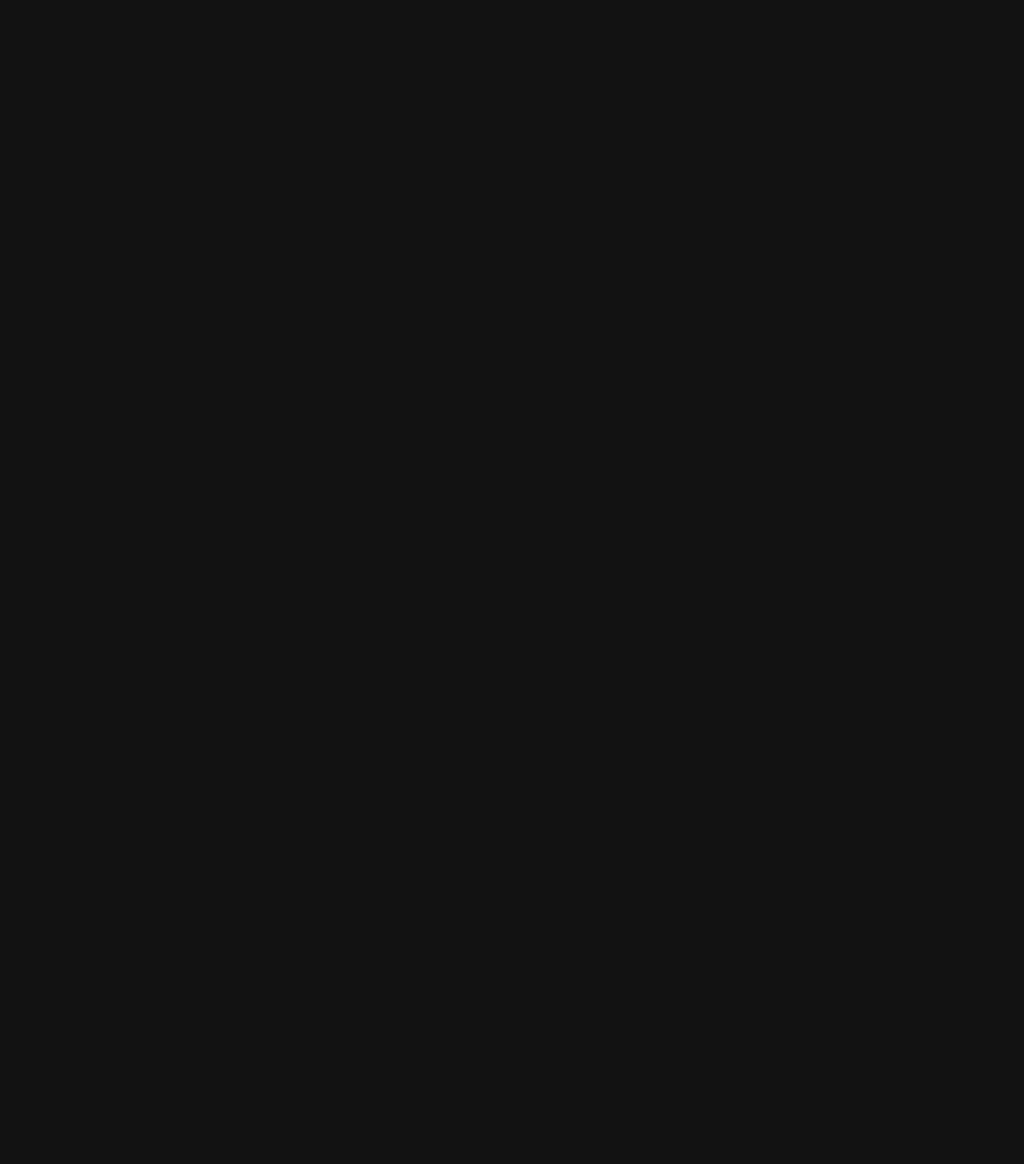
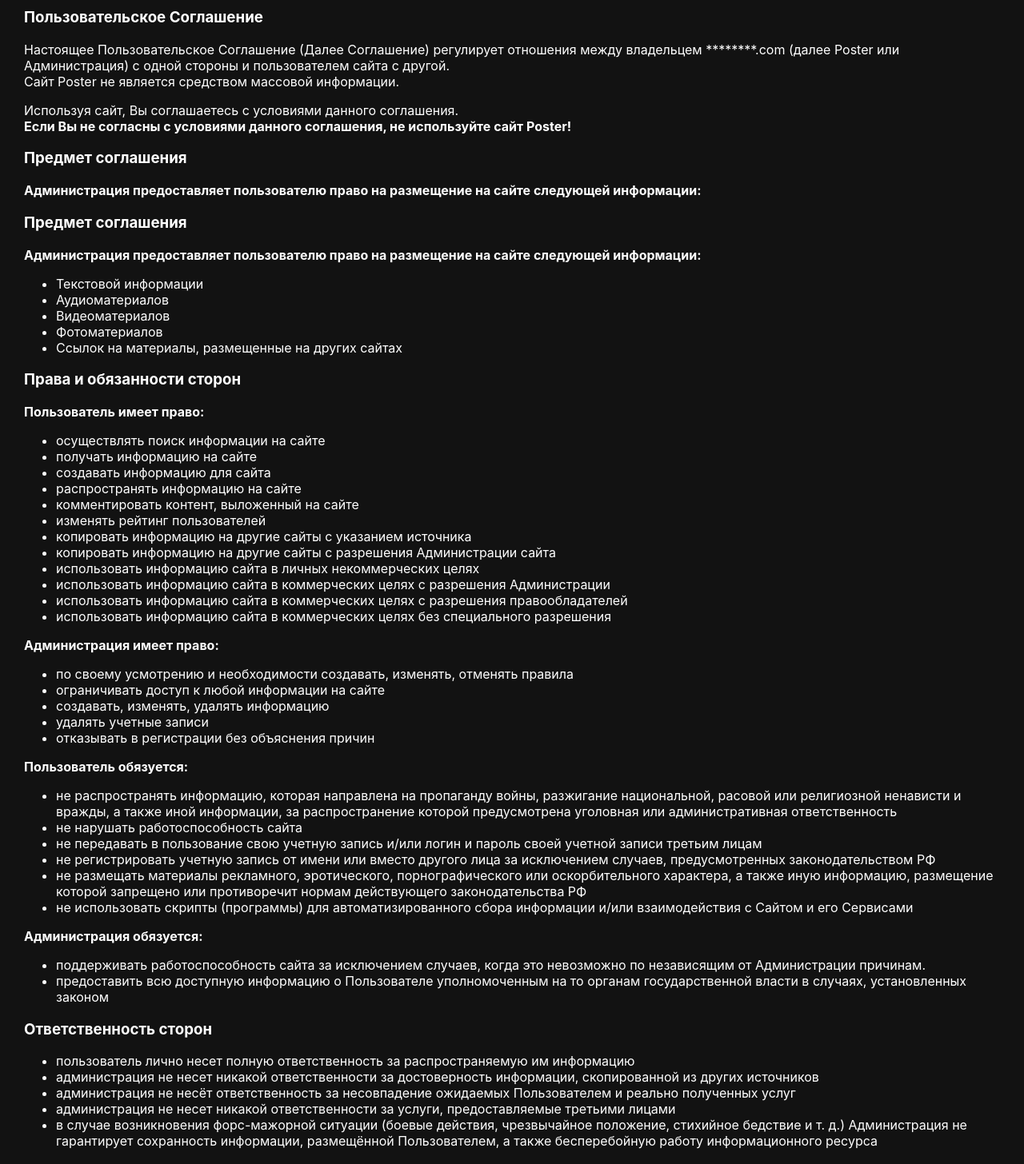
Before and after one commit to ShizzaHo/Poster, a React (Create React App) app: page /userAgreement in a window 1280 px wide. Before the commit this address had no page. Shown: the part 20-1476 px from the top of the page at 80% size. Before the commit the page ends 800 px from the top, so only its background shows below. Built offline with nearby package versions, Linux system fonts and the light colour scheme.

Commit message:
небольшой фикс + добавление пользов. соглашения

```diff
--- a/src/App.js
+++ b/src/App.js
@@ -5,8 +5,10 @@ export default function App() {
   const state = useSelector(state => state);
 
   return (
-    <>
-      hi
-    </>
+    <main>
+      <a href='/signup'>Регистрация</a><br></br>
+      <a href='/signin'>Авторизация</a><br></br>
+      <a href='/userAgreement'>Пользовательское соглашение</a><br></br>
+    </main>
   );
 }
--- a/src/App.scss
+++ b/src/App.scss
@@ -1,3 +1,7 @@
 body{
   background-color: #121212;
 }
+
+a, a:visited{
+  color: white;
+}
--- a/src/index.js
+++ b/src/index.js
@@ -6,6 +6,7 @@ import './index.css';
 import App from './App';
 import Signin from './pages/signin/signin';
 import Signup from './pages/signup/signup';
+import UserAgreement from './pages/userAgreement/userAgreement';
 
 import reportWebVitals from './reportWebVitals';
 
@@ -18,8 +19,11 @@ root.render(
     <BrowserRouter>
       <Routes>
         <Route path="/" element={<App />} /> {/* Страница главная страница */}
+
         <Route path="/signup" element={<Signup />} /> {/* Страница регистрации */}
         <Route path="/signin" element={<Signin />} /> {/* Страница входа */}
+
+        <Route path="/userAgreement" element={<UserAgreement />} /> {/* Страница входа */}
       </Routes>
     </BrowserRouter>
   </Provider>
--- a/src/pages/signin/signin.js
+++ b/src/pages/signin/signin.jsx
@@ -5,8 +5,8 @@ import { useState } from 'react';
 export default function Signin() {
 
     const [inputs, setInputs] = useState({
-        email: "chekan898@gmail.com",
-        password: "Nuamka1234",
+        email: "",
+        password: "",
     })
 
     return (
@@ -57,7 +57,7 @@ export default function Signin() {
             if (response.ok) {
             let json = await response.json();
             if (json.payload.status === "OK") {
-                alert("Успешная регистрация")
+                alert("Успешная авторизация")
             } else {
                 alert(json.payload.data)
             }
--- /dev/null
+++ b/src/pages/userAgreement/userAgreement.jsx
@@ -0,0 +1,73 @@
+import './userAgreement.scss';
+
+export default function userAgreement() {
+  return (
+    <main className='userAgreement__main'>
+
+        <h3>Пользовательское Соглашение</h3>
+        <p>Настоящее Пользовательское Соглашение (Далее Соглашение) регулирует отношения между владельцем ********.com (далее Poster или Администрация) с одной стороны и пользователем сайта с другой.<br/>Сайт Poster не является средством массовой информации.  </p>
+        <p>Используя сайт, Вы соглашаетесь с условиями данного соглашения.<br/><strong>Если Вы не согласны с условиями данного соглашения, не используйте сайт Poster!</strong>  </p>
+        <h3>Предмет соглашения</h3>
+        <p><strong>Администрация предоставляет пользователю право на размещение на сайте следующей информации:</strong>  </p>
+        <h3>Предмет соглашения</h3>
+        <p><strong>Администрация предоставляет пользователю право на размещение на сайте следующей информации:</strong>  </p>
+        <ul>
+        <li>Текстовой информации  </li>
+        <li>Аудиоматериалов  </li>
+        <li>Видеоматериалов  </li>
+        <li>Фотоматериалов  </li>
+        <li>Ссылок на материалы, размещенные на других сайтах</li>
+        </ul>
+        <h3>Права и обязанности сторон</h3>
+        <p><strong>Пользователь имеет право:</strong>  </p>
+        <ul>
+        <li>осуществлять поиск информации на сайте  </li>
+        <li>получать информацию на сайте  </li>
+        <li>создавать информацию для сайта  </li>
+        <li>распространять информацию на сайте  </li>
+        <li>комментировать контент, выложенный на сайте  </li>
+        <li>изменять рейтинг пользователей  </li>
+        <li>копировать информацию на другие сайты с указанием источника  </li>
+        <li>копировать информацию на другие сайты с разрешения Администрации сайта  </li>
+        <li>использовать информацию сайта в личных некоммерческих целях  </li>
+        <li>использовать информацию сайта в коммерческих целях с разрешения Администрации  </li>
+        <li>использовать информацию сайта в коммерческих целях с разрешения правообладателей  </li>
+        <li>использовать информацию сайта в коммерческих целях без специального разрешения</li>
+        </ul>
+        <p><strong>Администрация имеет право:</strong>  </p>
+        <ul>
+        <li>по своему усмотрению и необходимости создавать, изменять, отменять правила  </li>
+        <li>ограничивать доступ к любой информации на сайте  </li>
+        <li>создавать, изменять, удалять информацию  </li>
+        <li>удалять учетные записи  </li>
+        <li>отказывать в регистрации без объяснения причин</li>
+        </ul>
+        <p><strong>Пользователь обязуется:</strong>  </p>
+        <ul>
+        <li>не распространять информацию, которая направлена на пропаганду войны, разжигание национальной, расовой или религиозной ненависти и вражды, а также иной информации, за распространение которой предусмотрена уголовная или административная ответственность  </li>
+        <li>не нарушать работоспособность сайта  </li>
+        <li>не передавать в пользование свою учетную запись и/или логин и пароль своей учетной записи третьим лицам  </li>
+        <li>не регистрировать учетную запись от имени или вместо другого лица за исключением случаев, предусмотренных законодательством РФ  </li>
+        <li>не размещать материалы рекламного, эротического, порнографического или оскорбительного характера, а также иную информацию, размещение которой запрещено или противоречит нормам действующего законодательства РФ  </li>
+        <li>не использовать скрипты (программы) для автоматизированного сбора информации и/или взаимодействия с Сайтом и его Сервисами</li>
+        </ul>
+        <p><strong>Администрация обязуется:</strong>  </p>
+        <ul>
+        <li>поддерживать работоспособность сайта за исключением случаев, когда это невозможно по независящим от Администрации причинам.  </li>
+        <li>предоставить всю доступную информацию о Пользователе уполномоченным на то органам государственной власти в случаях, установленных законом</li>
+        </ul>
+        <h3>Ответственность сторон</h3>
+        <ul>
+        <li>пользователь лично несет полную ответственность за распространяемую им информацию  </li>
+        <li>администрация не несет никакой ответственности за достоверность информации, скопированной из других источников  </li>
+        <li>администрация не несёт ответственность за несовпадение ожидаемых Пользователем и реально полученных услуг  </li>
+        <li>администрация не несет никакой ответственности за услуги, предоставляемые третьими лицами  </li>
+        <li>в случае возникновения форс-мажорной ситуации (боевые действия, чрезвычайное положение, стихийное бедствие и т. д.) Администрация не гарантирует сохранность информации, размещённой Пользователем, а также бесперебойную работу информационного ресурса</li>
+        </ul>
+        <h3>Условия действия Соглашения</h3>
+        <p>Данное Соглашение вступает в силу при любом использовании данного сайта.<br/>Соглашение перестает действовать при появлении его новой версии.<br/>Администрация оставляет за собой право в одностороннем порядке изменять данное соглашение по своему усмотрению.<br/>При изменении соглашения, в некоторых случаях, администрация может оповестить пользователей удобным для нее способом.</p>
+
+
+    </main>
+  );
+}
--- /dev/null
+++ b/src/pages/userAgreement/userAgreement.scss
@@ -0,0 +1,4 @@
+.userAgreement__main{
+    color: white;
+    margin: 30px;
+}
```
Also changed, not shown: src/pages/signup/signup.jsx (renamed from src/pages/signup/signup.js), 1 other file (tests, documents, lock files or other folders).
